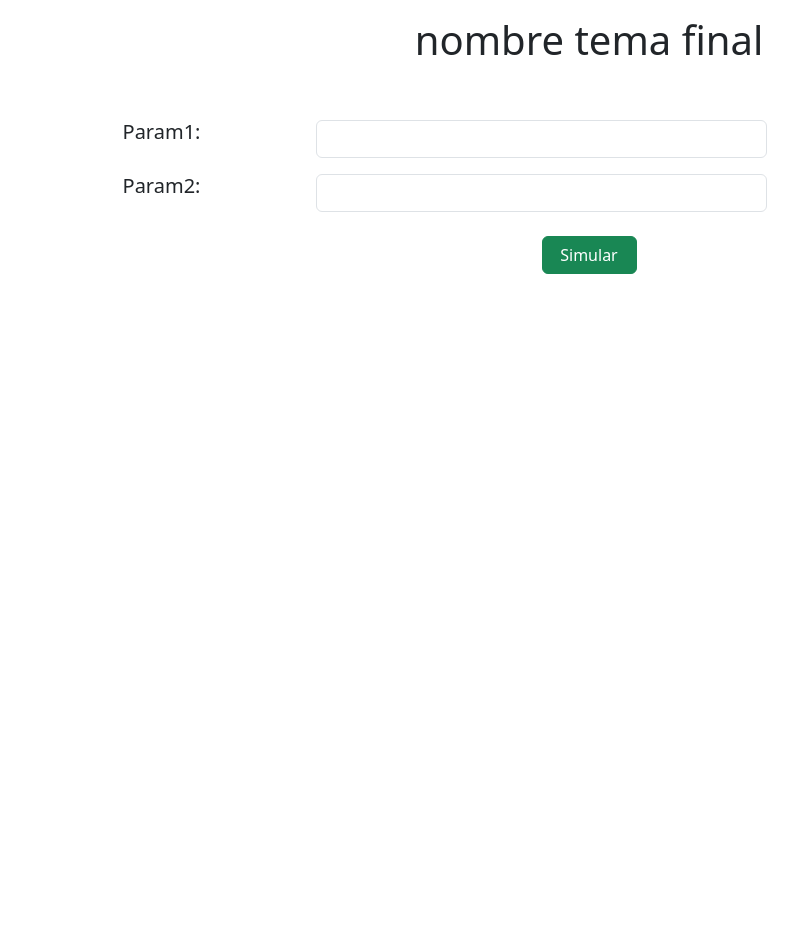
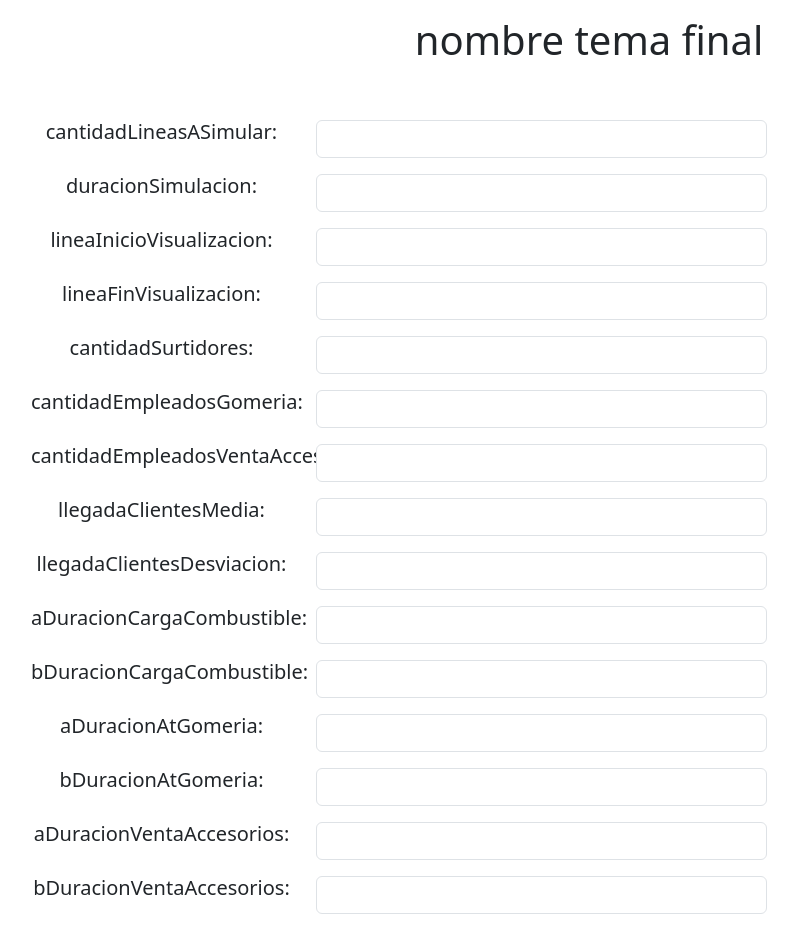
Before and after one commit to gon983/lineasDeEsperaFrontend, a React (Create React App) app in the folder frontend/: page / in a window 1280 px wide. Shown: the top 936 px of the page, without its empty margins (51-849 px from the left). Before the commit the page ends 800 px from the top, so only its background shows below. Built offline with nearby package versions, Linux system fonts and the light colour scheme.

Commit message:
superbase

```diff
--- a/frontend/src/componentes/Inicio.jsx
+++ b/frontend/src/componentes/Inicio.jsx
@@ -7,12 +7,17 @@ function Inicio(){
     const navigate = useNavigate()
     const {register, handleSubmit, formState: {errors}} = useForm()
 
-    function verSimulacion(param1,param2){
-        navigate(`/simulacion/${param1}/${param2}`)
+    function verSimulacion(cantidadLineasASimular,duracionSimulacion,lineaInicioVisualizacion, lineaFinVisualizacion, cantidadSurtidores, cantidadEmpleadosGomeria,
+        cantidadEmpleadosVentaAccesorios, llegadaClientesMedia, llegadaClientesDesviacion, aDuracionCargaCombustible, bDuracionCargaCombustible,
+        aDuracionAtGomeria, bDuracionAtGomeria, aDuracionVentaAccesorios, bDuracionVentaAccesorios){
+
+        navigate(`/simulacion/${cantidadLineasASimular}/${duracionSimulacion}/${lineaInicioVisualizacion}/${lineaFinVisualizacion}/${cantidadSurtidores}/${cantidadEmpleadosGomeria}/${cantidadEmpleadosVentaAccesorios}/${llegadaClientesMedia}/${llegadaClientesDesviacion}/${aDuracionCargaCombustible}/${bDuracionCargaCombustible}/${aDuracionAtGomeria}/${bDuracionAtGomeria}/${aDuracionVentaAccesorios}/${bDuracionVentaAccesorios}`)
     }
 
     async function onSubmit(data){
-        verSimulacion(data.param1, data.param2)
+        verSimulacion(data.cantidadLineasASimular,data.duracionSimulacion, data.lineaInicioVisualizacion, data.lineaFinVisualizacion, data.cantidadSurtidores, data.cantidadEmpleadosGomeria,
+            data.cantidadEmpleadosVentaAccesorios, data.llegadaClientesMedia, data.llegadaClientesDesviacion, data.aDuracionCargaCombustible, data.bDuracionCargaCombustible,
+            data.aDuracionAtGomeria, data.bDuracionAtGomeria, data.aDuracionVentaAccesorios, data.bDuracionVentaAccesorios)
     }
 
 
@@ -24,18 +29,127 @@ function Inicio(){
         </div>
 
         <div className="row text-center mt-5">
-            <label className="col-3 h5"> Param1: </label>
+            <label className="col-3 h5"> cantidadLineasASimular: </label>
             <div className="col-5">
-            <input type="text" className="form-control col-3 text-start" {...register('param1', {required: 'El param1 es requerido'})}></input>
-            {errors.param1 && <span className='text-danger'>{errors.param1.message}</span>}
+            <input type="text" className="form-control col-3 text-start" {...register('cantidadLineasASimular', {required: 'El cantidadLineasASimular es requerido', validate: (value) => { return !isNaN(value) || 'Debe ser numérico' }})}></input>
+            {errors.cantidadLineasASimular && <span className='text-danger'>{errors.cantidadLineasASimular.message}</span>}
             </div>
         </div>
 
         <div className="row mt-3">
-            <label className="col-3 h5"> Param2:</label>
+            <label className="col-3 h5"> duracionSimulacion:</label>
             <div className="col-5">
-            <input type="text" className="form-control col-3 text-start" {...register('param2', {required: 'param2 es requerido'})}></input>
-            {errors.param2 && <span className="text-danger">{errors.param2.message}</span>}
+            <input type="text" className="form-control col-3 text-start" {...register('duracionSimulacion', {required: 'duracionSimulacion es requerido', validate: (value) => { return !isNaN(value) || 'Debe ser numérico' }})}></input>
+            {errors.duracionSimulacion && <span className="text-danger">{errors.duracionSimulacion.message}</span>}
+            </div>
+
+        </div>
+
+        <div className="row mt-3">
+            <label className="col-3 h5"> lineaInicioVisualizacion:</label>
+            <div className="col-5">
+            <input type="text" className="form-control col-3 text-start" {...register('lineaInicioVisualizacion', {required: 'lineaInicioVisualizacion es requerido', validate: (value) => { return !isNaN(value) || 'Debe ser numérico' }})}></input>
+            {errors.lineaInicioVisualizacion && <span className="text-danger">{errors.lineaInicioVisualizacion.message}</span>}
+            </div>
+
+        </div>
+
+        <div className="row mt-3">
+            <label className="col-3 h5"> lineaFinVisualizacion:</label>
+            <div className="col-5">
+            <input type="text" className="form-control col-3 text-start" {...register('lineaFinVisualizacion', {required: 'lineaFinVisualizacion es requerido', validate: (value) => { return !isNaN(value) || 'Debe ser numérico' }})}></input>
+            {errors.lineaFinVisualizacion && <span className="text-danger">{errors.lineaFinVisualizacion.message}</span>}
+            </div>
+
+        </div>
+
+        <div className="row mt-3">
+            <label className="col-3 h5"> cantidadSurtidores:</label>
+            <div className="col-5">
+            <input type="text" className="form-control col-3 text-start" {...register('cantidadSurtidores', {required: 'cantidadSurtidores es requerido', validate: (value) => { return !isNaN(value) || 'Debe ser numérico' }})}></input>
+            {errors.cantidadSurtidores && <span className="text-danger">{errors.cantidadSurtidores.message}</span>}
+            </div>
+
+        </div>
+
+        <div className="row mt-3">
+            <label className="col-3 h5"> cantidadEmpleadosGomeria:</label>
+            <div className="col-5">
+            <input type="text" className="form-control col-3 text-start" {...register('cantidadEmpleadosGomeria', {required: 'cantidadEmpleadosGomeria es requerido', validate: (value) => { return !isNaN(value) || 'Debe ser numérico' }})}></input>
+            {errors.cantidadEmpleadosGomeria && <span className="text-danger">{errors.cantidadEmpleadosGomeria.message}</span>}
+            </div>
+
+        </div>
+        <div className="row mt-3">
+            <label className="col-3 h5"> cantidadEmpleadosVentaAccesorios:</label>
+            <div className="col-5">
+            <input type="text" className="form-control col-3 text-start" {...register('cantidadEmpleadosVentaAccesorios', {required: 'cantidadEmpleadosVentaAccesorios es requerido', validate: (value) => { return !isNaN(value) || 'Debe ser numérico' }})}></input>
+            {errors.cantidadEmpleadosVentaAccesorios && <span className="text-danger">{errors.cantidadEmpleadosVentaAccesorios.message}</span>}
+            </div>
+
+        </div>
+        <div className="row mt-3">
+            <label className="col-3 h5"> llegadaClientesMedia:</label>
+            <div className="col-5">
+            <input type="text" className="form-control col-3 text-start" {...register('llegadaClientesMedia', {required: 'llegadaClientesMedia es requerido', validate: (value) => { return !isNaN(value) || 'Debe ser numérico' }})}></input>
+            {errors.llegadaClientesMedia && <span className="text-danger">{errors.llegadaClientesMedia.message}</span>}
+            </div>
+
+        </div>
+        <div className="row mt-3">
+            <label className="col-3 h5"> llegadaClientesDesviacion:</label>
+            <div className="col-5">
+            <input type="text" className="form-control col-3 text-start" {...register('llegadaClientesDesviacion', {required: 'llegadaClientesDesviacion es requerido', validate: (value) => { return !isNaN(value) || 'Debe ser numérico' }})}></input>
+            {errors.llegadaClientesDesviacion && <span className="text-danger">{errors.llegadaClientesDesviacion.message}</span>}
+            </div>
+
+        </div>
+        <div className="row mt-3">
+            <label className="col-3 h5"> aDuracionCargaCombustible:</label>
+            <div className="col-5">
+            <input type="text" className="form-control col-3 text-start" {...register('aDuracionCargaCombustible', {required: 'aDuracionCargaCombustible es requerido', validate: (value) => { return !isNaN(value) || 'Debe ser numérico' }})}></input>
+            {errors.aDuracionCargaCombustible && <span className="text-danger">{errors.aDuracionCargaCombustible.message}</span>}
+            </div>
+
+        </div>
+        <div className="row mt-3">
+            <label className="col-3 h5"> bDuracionCargaCombustible:</label>
+            <div className="col-5">
+            <input type="text" className="form-control col-3 text-start" {...register('bDuracionCargaCombustible', {required: 'bDuracionCargaCombustible es requerido', validate: (value) => { return !isNaN(value) || 'Debe ser numérico' }})}></input>
+            {errors.bDuracionCargaCombustible && <span className="text-danger">{errors.bDuracionCargaCombustible.message}</span>}
+            </div>
+
+        </div>
+        <div className="row mt-3">
+            <label className="col-3 h5"> aDuracionAtGomeria:</label>
+            <div className="col-5">
+            <input type="text" className="form-control col-3 text-start" {...register('aDuracionAtGomeria', {required: 'aDuracionAtGomeria es requerido', validate: (value) => { return !isNaN(value) || 'Debe ser numérico' }})}></input>
+            {errors.aDuracionAtGomeria && <span className="text-danger">{errors.aDuracionAtGomeria.message}</span>}
+            </div>
+
+        </div>
+        <div className="row mt-3">
+            <label className="col-3 h5"> bDuracionAtGomeria:</label>
+            <div className="col-5">
+            <input type="text" className="form-control col-3 text-start" {...register('bDuracionAtGomeria', {required: 'bDuracionAtGomeria es requerido', validate: (value) => { return !isNaN(value) || 'Debe ser numérico' }})}></input>
+            {errors.bDuracionAtGomeria && <span className="text-danger">{errors.bDuracionAtGomeria.message}</span>}
+            </div>
+
+        </div>
+
+        <div className="row mt-3">
+            <label className="col-3 h5"> aDuracionVentaAccesorios:</label>
+            <div className="col-5">
+            <input type="text" className="form-control col-3 text-start" {...register('aDuracionVentaAccesorios', {required: 'aDuracionVentaAccesorios es requerido', validate: (value) => { return !isNaN(value) || 'Debe ser numérico' }})}></input>
+            {errors.aDuracionVentaAccesorios && <span className="text-danger">{errors.aDuracionVentaAccesorios.message}</span>}
+            </div>
+
+        </div>
+        <div className="row mt-3">
+            <label className="col-3 h5"> bDuracionVentaAccesorios:</label>
+            <div className="col-5">
+            <input type="text" className="form-control col-3 text-start" {...register('bDuracionVentaAccesorios', {required: 'bDuracionVentaAccesorios es requerido', validate: (value) => { return !isNaN(value) || 'Debe ser numérico' }})}></input>
+            {errors.bDuracionVentaAccesorios && <span className="text-danger">{errors.bDuracionVentaAccesorios.message}</span>}
             </div>
 
         </div>
--- a/frontend/src/componentes/Simulacion.jsx
+++ b/frontend/src/componentes/Simulacion.jsx
@@ -3,12 +3,14 @@ import axios from 'axios'
 import {useEffect, useState} from 'react'
 
 function Simulacion(){
-    const {param1, param2} = useParams()
+    const {cantidadLineasASimular,duracionSimulacion, lineaInicioVisualizacion, lineaFinVisualizacion, cantidadSurtidores, cantidadEmpleadosGomeria,
+        cantidadEmpleadosVentaAccesorios, llegadaClientesMedia, llegadaClientesDesviacion, aDuracionCargaCombustible, bDuracionCargaCombustible,
+        aDuracionAtGomeria, bDuracionAtGomeria, aDuracionVentaAccesorios, bDuracionVentaAccesorios} = useParams()
     const [tabla, setTabla] = useState(0)
 
 
     async function getSimulacion(){
-        const {data} = await axios.get(`http://localhost:8000/simulacion/${param1}/${param2}`)
+        const {data} = await axios.get(`http://localhost:8000/simulacion/${cantidadLineasASimular}/${duracionSimulacion}/${lineaInicioVisualizacion}/${lineaFinVisualizacion}/${cantidadSurtidores}/${cantidadEmpleadosGomeria}/${cantidadEmpleadosVentaAccesorios}/${llegadaClientesMedia}/${llegadaClientesDesviacion}/${aDuracionCargaCombustible}/${bDuracionCargaCombustible}/${aDuracionAtGomeria}/${bDuracionAtGomeria}/${aDuracionVentaAccesorios}/${bDuracionVentaAccesorios}`)
         setTabla(data)
     }
 
@@ -22,7 +24,8 @@ function Simulacion(){
         {tabla ? (
                 <>
                     <h1>Duración Simulación: {tabla.duracionSimulacion}</h1>
-                    <h2>Línea Inicio Simulación: {tabla.lineaInicioSimulacion}</h2>
+                    <h2>Línea Inicio Simulación: {tabla.lineaInicioVisualizacion}</h2>
+                    <h3>Linea fin visualizacion: {tabla.lineaFinVisualizacion}</h3>
                 </>
             ) : (
                 <h1>Cargando...</h1>
```
